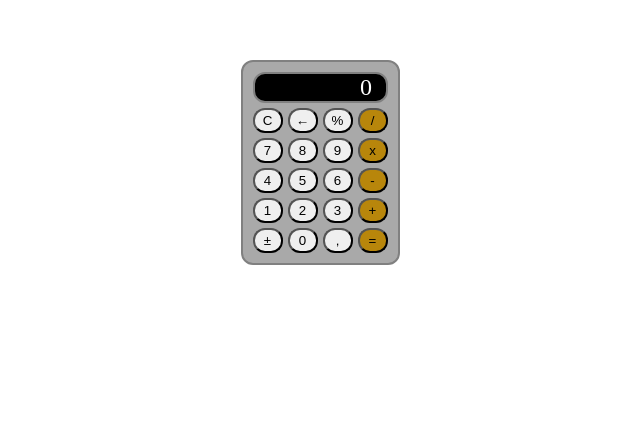
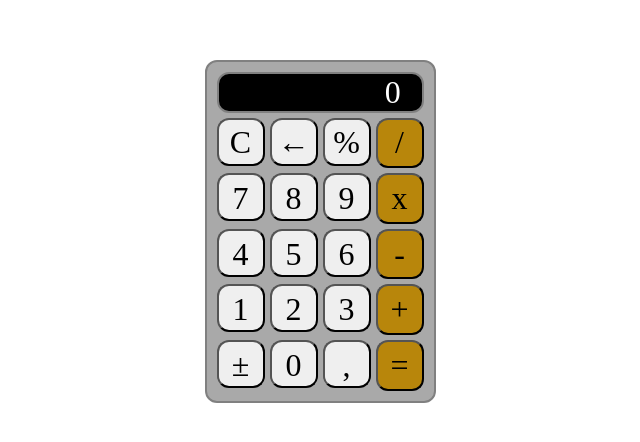
Before and after one commit to Vallghall/web-calculator, a React (Create React App) app: page / in a window 1280 px wide. Shown: the part 130-572 px from the top of the page, without its empty margins (320-960 px from the left). Built offline with nearby package versions, Linux system fonts and the light colour scheme.

Commit message:
[ADD-7] Enlarge UI elements

```diff
--- a/package.json
+++ b/package.json
@@ -1,6 +1,6 @@
 {
   "name": "web-calculator",
-  "version": "0.1.0",
+  "version": "1.0.0",
   "private": true,
   "engines": {
     "node": "16.3.0"
--- a/src/components/MyButton/MyButton.module.css
+++ b/src/components/MyButton/MyButton.module.css
@@ -1,6 +1,6 @@
 .button {
-  width: auto;
-  height: auto;
+  width: 6vh;
+  height: 6vh;
   position: relative;
   display: block;
   border-radius: 12px;
--- a/src/components/MyButton/MyButton.module.scss
+++ b/src/components/MyButton/MyButton.module.scss
@@ -1,7 +1,7 @@
 @use "../../styles/definitions" as *;
 
 .button {
-  @include square(auto);
+  @include square;
   @include button-hover-animation(darken(gray, 2), rgba(0, 0, 255, .5));
 
   position: relative;
--- a/src/styles/App.css
+++ b/src/styles/App.css
@@ -13,13 +13,18 @@
   column-gap: 5px;
   row-gap: 5px;
   color: white;
-  font-size: 18pt;
+  font-size: 4vh;
   font-family: "Times New Roman", Times, serif;
   display: grid;
-  grid-template-columns: repeat(4, 30px);
+  grid-template-columns: repeat(4, 6vh);
   grid-auto-rows: auto;
   padding: 10px;
   background-color: darkgray;
 }
+.container button {
+  color: black;
+  font-size: 4vh;
+  font-family: "Times New Roman", Times, serif;
+}
 
 /*# sourceMappingURL=App.css.map */
--- a/src/styles/App.scss
+++ b/src/styles/App.scss
@@ -15,9 +15,13 @@
   @include font-stack;
 
   display: grid;
-  grid-template-columns: repeat(4, 30px);
+  grid-template-columns: repeat(4, $button-size);
   grid-auto-rows: auto;
 
   padding: 10px;
   background-color: $bg-color;
+
+  button {
+    @include font-stack($font-color: black)
+  }
 }
--- a/src/styles/_definitions.scss
+++ b/src/styles/_definitions.scss
@@ -1,15 +1,19 @@
-$button-size: 30px;
-$font-size-button: 14pt;
-$font-size-default: 18pt;
+$button-size: 6vh;
+$font-size-button: 5vh;
+$font-size-default: 4vh;
 
 $bg-color: darkgray;
 $display-bg-color: black;
 
 $gap-size: 5px;
 
+@mixin rectangle($a, $b) {
+  width: $a;
+  height: $b;
+}
+
 @mixin square($a: $button-size) {
-  width: $a;
-  height: $a;
+  @include rectangle($a, $a)
 }
 
 @mixin fit-content {
```
